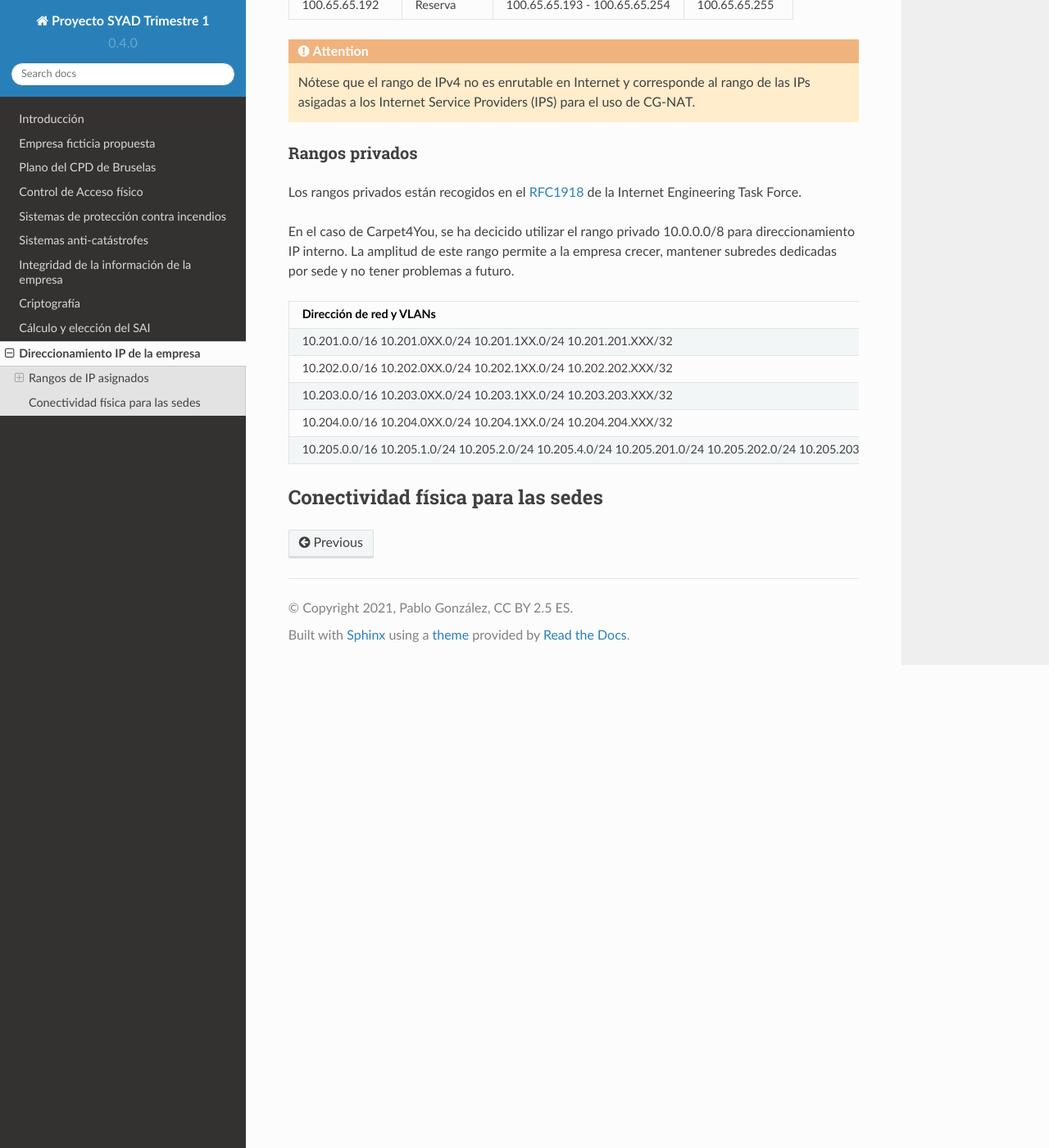
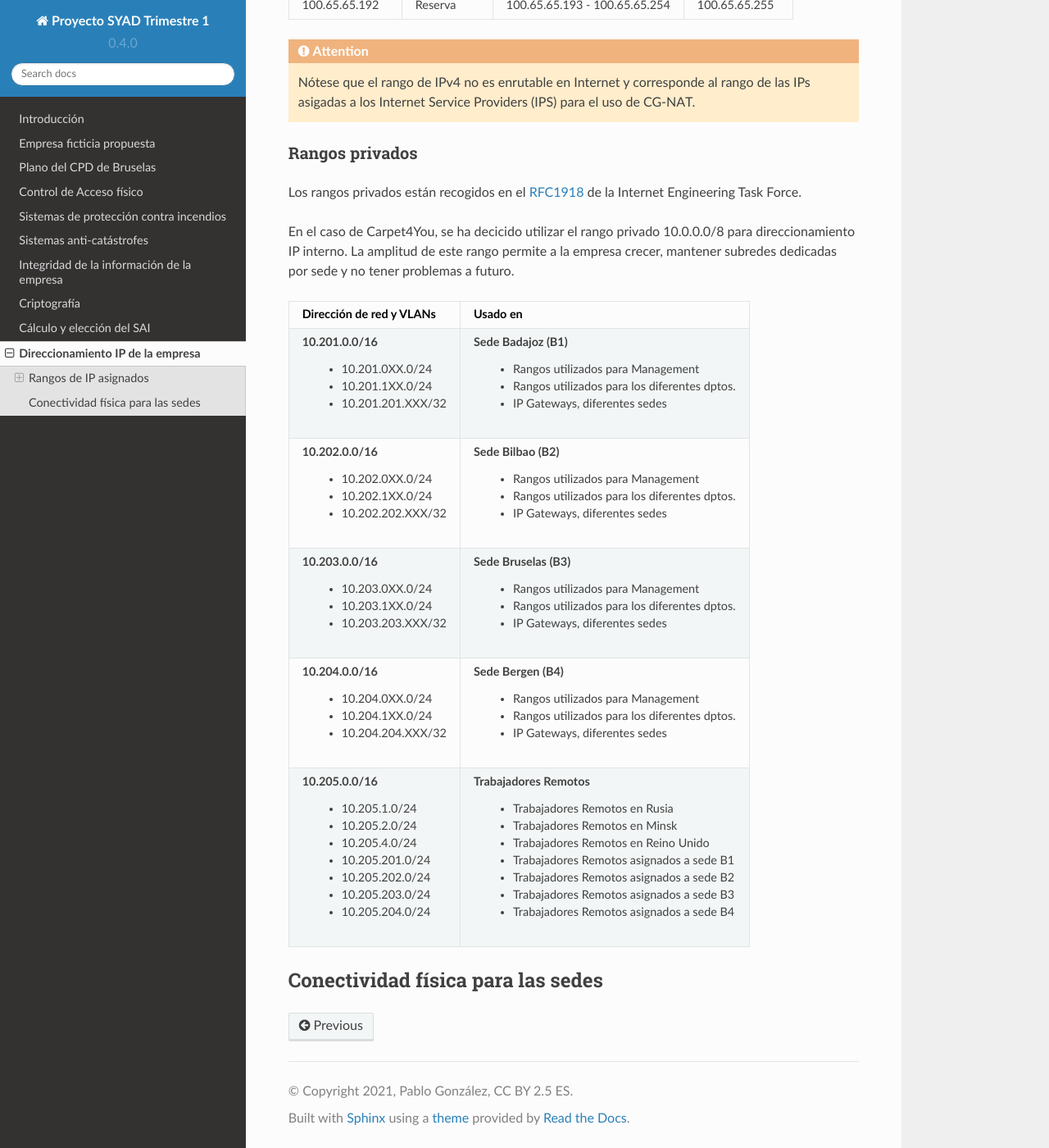
Before and after one commit to gonzaleztroyano/ASIR2-SYAD-P1, a Sphinx documentation site: the page built from docs/source/direccionamiento-ip-empresa.rst, in a window 1280 px wide and 1400 px high, scrolled down 857 px. Shown: the whole window at 82% size. Built offline with Sphinx 7.4.7 and the Read the Docs theme 2.0.0, drawn with Linux system fonts in a browser that asks for light colours.

Commit message:
Tabla IP y CO2

```diff
--- a/docs/source/direccionamiento-ip-empresa.rst
+++ b/docs/source/direccionamiento-ip-empresa.rst
@@ -44,38 +44,38 @@ Los rangos privados están recogidos en el `RFC1918 <https://datatracker.ietf.or
 
 En el caso de Carpet4You, se ha decicido utilizar el rango privado 10.0.0.0/8 para direccionamiento IP interno. La amplitud de este rango permite a la empresa crecer, mantener subredes dedicadas por sede y no tener problemas a futuro.
 
-+--------------------------+----------------------------------------------+
-| Dirección de red y VLANs |                   Usado en                   |
-+==========================+==============================================+
-| 10.201.0.0/16            | Sede Badajoz (B1)                            |
-| 10.201.0XX.0/24          | Rangos utilizados para Management            |
-| 10.201.1XX.0/24          | Rangos utilizados para los diferentes dptos. |
-| 10.201.201.XXX/32        | IP Gateways, diferentes sedes                |
-+--------------------------+----------------------------------------------+
-| 10.202.0.0/16            | Sede Bilbao (B2)                             |
-| 10.202.0XX.0/24          | Rangos utilizados para Management            |
-| 10.202.1XX.0/24          | Rangos utilizados para los diferentes dptos. |
-| 10.202.202.XXX/32        | IP Gateways, diferentes sedes                |
-+--------------------------+----------------------------------------------+
-| 10.203.0.0/16            | Sede Bruselas (B3)                           |
-| 10.203.0XX.0/24          | Rangos utilizados para Management            |
-| 10.203.1XX.0/24          | Rangos utilizados para los diferentes dptos. |
-| 10.203.203.XXX/32        | IP Gateways, diferentes sedes                |
-+--------------------------+----------------------------------------------+
-| 10.204.0.0/16            | Sede Bergen (B4)                             |
-| 10.204.0XX.0/24          | Rangos utilizados para Management            |
-| 10.204.1XX.0/24          | Rangos utilizados para los diferentes dptos. |
-| 10.204.204.XXX/32        | IP Gateways, diferentes sedes                |
-+--------------------------+----------------------------------------------+
-| 10.205.0.0/16            | Trabajadores Remotos                         |
-| 10.205.1.0/24            | Trabajadores Remotos en Rusia                |
-| 10.205.2.0/24            | Trabajadores Remotos en Minsk                |
-| 10.205.4.0/24            | Trabajadores Remotos en Reino Unido          |
-| 10.205.201.0/24          | Trabajadores Remotos asignados a sede B1     |
-| 10.205.202.0/24          | Trabajadores Remotos asignados a sede B2     |
-| 10.205.203.0/24          | Trabajadores Remotos asignados a sede B3     |
-| 10.205.204.0/24          | Trabajadores Remotos asignados a sede B4     |
-+--------------------------+----------------------------------------------+
++--------------------------+-------------------------------------------------+
+| Dirección de red y VLANs |                     Usado en                    |
++==========================+=================================================+
+| **10.201.0.0/16**        | **Sede Badajoz (B1)**                           |
+|  * 10.201.0XX.0/24       |  * Rangos utilizados para Management            |
+|  * 10.201.1XX.0/24       |  * Rangos utilizados para los diferentes dptos. |
+|  * 10.201.201.XXX/32     |  * IP Gateways, diferentes sedes                |
++--------------------------+-------------------------------------------------+
+| **10.202.0.0/16**        | **Sede Bilbao (B2)**                            |
+|  * 10.202.0XX.0/24       |  * Rangos utilizados para Management            |
+|  * 10.202.1XX.0/24       |  * Rangos utilizados para los diferentes dptos. |
+|  * 10.202.202.XXX/32     |  * IP Gateways, diferentes sedes                |
++--------------------------+-------------------------------------------------+
+| **10.203.0.0/16**        | **Sede Bruselas (B3)**                          |
+|  * 10.203.0XX.0/24       |  * Rangos utilizados para Management            |
+|  * 10.203.1XX.0/24       |  * Rangos utilizados para los diferentes dptos. |
+|  * 10.203.203.XXX/32     |  * IP Gateways, diferentes sedes                |
++--------------------------+-------------------------------------------------+
+| **10.204.0.0/16**        | **Sede Bergen (B4)**                            |
+|  * 10.204.0XX.0/24       |  * Rangos utilizados para Management            |
+|  * 10.204.1XX.0/24       |  * Rangos utilizados para los diferentes dptos. |
+|  * 10.204.204.XXX/32     |  * IP Gateways, diferentes sedes                |
++--------------------------+-------------------------------------------------+
+| **10.205.0.0/16**        | **Trabajadores Remotos**                        |
+|  * 10.205.1.0/24         |  * Trabajadores Remotos en Rusia                |
+|  * 10.205.2.0/24         |  * Trabajadores Remotos en Minsk                |
+|  * 10.205.4.0/24         |  * Trabajadores Remotos en Reino Unido          |
+|  * 10.205.201.0/24       |  * Trabajadores Remotos asignados a sede B1     |
+|  * 10.205.202.0/24       |  * Trabajadores Remotos asignados a sede B2     |
+|  * 10.205.203.0/24       |  * Trabajadores Remotos asignados a sede B3     |
+|  * 10.205.204.0/24       |  * Trabajadores Remotos asignados a sede B4     |
++--------------------------+-------------------------------------------------+
 
 
 Conectividad física para las sedes
--- a/docs/source/sistemas-anti-incendio.rst
+++ b/docs/source/sistemas-anti-incendio.rst
@@ -65,7 +65,7 @@ Extinción de incendios (on-room)
 
 El sistema principal de extinción de incendios de la sala de proceso de datos estará basado en *FM-200*. Es un gas incoloro y no conductor, lo que permite ser usado en nuestro caso, con servidores. El compuesto es heptafluoropropano.
 Este gas se envasa en estado líquido en cilindros metálicos de alta presión. En caso de detectar un incendio, es liberado inmediatamente en la sala mediante tuberías, ocupando el mayor espacio posible (al ser un gas) en pocos segundos. Opera interrumpiendo la reacción en cadena.
-Es un gas no tóxico, por lo que agentes de bomberos y el propio personal de Carpet4You puede estar en la sala para colaborar en la extinción o retornar equipos sin necesidad de expulsar el gas. En el CPD de Bilbao previamente se utilizada CO2, pero se ha actualizado recientemente a FM-200 por esta diferencia.
+Es un gas no tóxico, por lo que agentes de bomberos y el propio personal de Carpet4You puede estar en la sala para colaborar en la extinción o retornar equipos sin necesidad de expulsar el gas. En el CPD de Bilbao previamente se utilizada CO\ :sub:`2`\, pero se ha actualizado recientemente a FM-200 por esta diferencia.
 
 Así es como actúa el FM-200:
 
@@ -78,7 +78,7 @@ Así es como actúa el FM-200:
 
 En la esta sala de proceso de datos también se situarán la señalización de emergencia y evacuacion (siempre clase A para facilitar la identificación aún en momentos de poca visibiliad o fallo de suministro eléctrico).
 
-Aunque no se prevé su uso gracias a la instalación del sistema FM-200 serán instalados extintores de CO2. En cada extremo del pasillo se situará un extintor de 5 Kg de CO2 (peso total 14Kg) [#nota3]_ . De forma adicional, en los pasillos intermedios entre los primarios, perpendiculares a estos, se instalarán extintores de C02 de 2Kg. Estos extitores tiene un peso total de unos 8 Kg, aproximadamente. Se eligen estos para permitir que cualquier persona pueda utilizarlos y el peso de la solución no sea problema para aplicarlo.
+Aunque no se prevé su uso gracias a la instalación del sistema FM-200 serán instalados extintores de CO\ :sub:`2`\. En cada extremo del pasillo se situará un extintor de 5 Kg de CO\ :sub:`2`\ (peso total 14Kg) [#nota3]_ . De forma adicional, en los pasillos intermedios entre los primarios, perpendiculares a estos, se instalarán extintores de C02 de 2Kg. Estos extitores tiene un peso total de unos 8 Kg, aproximadamente. Se eligen estos para permitir que cualquier persona pueda utilizarlos y el peso de la solución no sea problema para aplicarlo.
 
 
 Productos de extinción de incendios elegidos
@@ -108,4 +108,4 @@ Nota: no se incluye el sistema FM-200 al desconocer su precio.
 
 .. [#nota1] Más información sobre dicho estándar se puede obtener `aquí <https://ctech.ul.com/wp-content/uploads/sites/54/2017/07/WP_NFPA75FireProtectionSuppressionDataCenters_12_15.pdf>`_ y `aquí <https://web.archive.org/web/20211022182220/http://tmpccc.com/uploads/Laws/NFPA/A_NFPA75.pdf>`_
 .. [#nota2] En `este <https://www.datacenterdynamics.com/en/news/ovhcloud-goes-down-in-outage-affecting-global-backbone/>`_ artículo se puede obtener más información sobre el incendio que sufrió OVH.
-.. [#nota3] La información sobre precio y pesos de los extintores de CO2 se ha obtenido de `esta página <https://extintorescontraincendios.com/extintores-co2-10>`_.
+.. [#nota3] La información sobre precio y pesos de los extintores de CO\ :sub:`2`\ se ha obtenido de `esta página <https://extintorescontraincendios.com/extintores-co2-10>`_.
```
